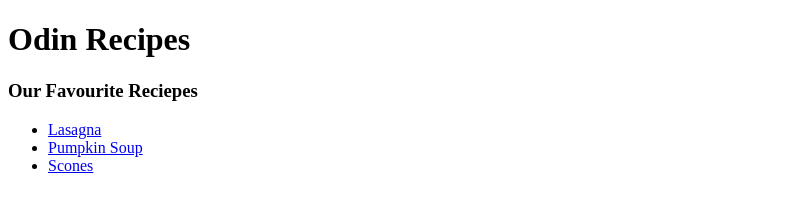
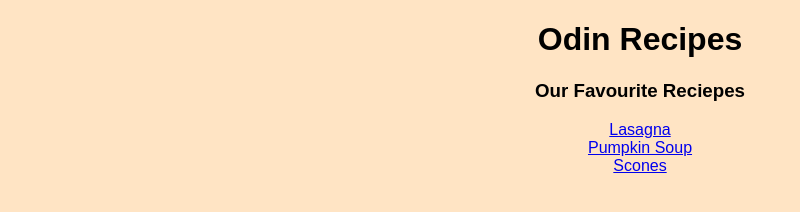
Before and after one commit to dbro-debug/odin-recipes, a plain HTML site: page index.html in a window 1280 px wide. Shown: the whole page, without its empty margins (0-800 px from the left). Drawn offline with Linux system fonts and the light colour scheme.

Commit message:
CSS Added to odin-recipes

```diff
--- a/index.html
+++ b/index.html
@@ -1,23 +1,19 @@
 <!DOCTYPE html>
 <html lang="en">
 <head>
+    <link rel="stylesheet" href="./style.css">
     <meta charset="UTF-8">
     <meta name="viewport" content="width=device-width, initial-scale=1.0">
     <title>Odin Recipes</title>
 </head>
-<body>
+<body id="menu">
     <h1>Odin Recipes</h1>
     <h3>Our Favourite Reciepes</h3>
-    <ul>
-        <li>
-            <a href="./recipes/lasagne.html">Lasagna</a>
-        </li>
-        <li>
-            <a href="./recipes/psoup.html">Pumpkin Soup</a>
-        </li>
-        <li>
-            <a href="./recipes/scones.html">Scones</a>
-        </li>
-    </ul>
+
+        <a href="./recipes/lasagna.html">Lasagna</a>
+            <br>
+        <a href="./recipes/psoup.html">Pumpkin Soup</a>
+            <br>
+        <a href="./recipes/scones.html">Scones</a>
 </body>
 </html>
--- /dev/null
+++ b/style.css
@@ -0,0 +1,8 @@
+body {
+    background-color: bisque;
+    font-family: sans-serif;
+}
+
+#menu {
+    text-align: center;
+}
```
Also changed, not shown: recipes/lasagna.html (+3 -0 lines), recipes/psoup.html (+3 -0 lines), recipes/scones.html (+3 -0 lines).
